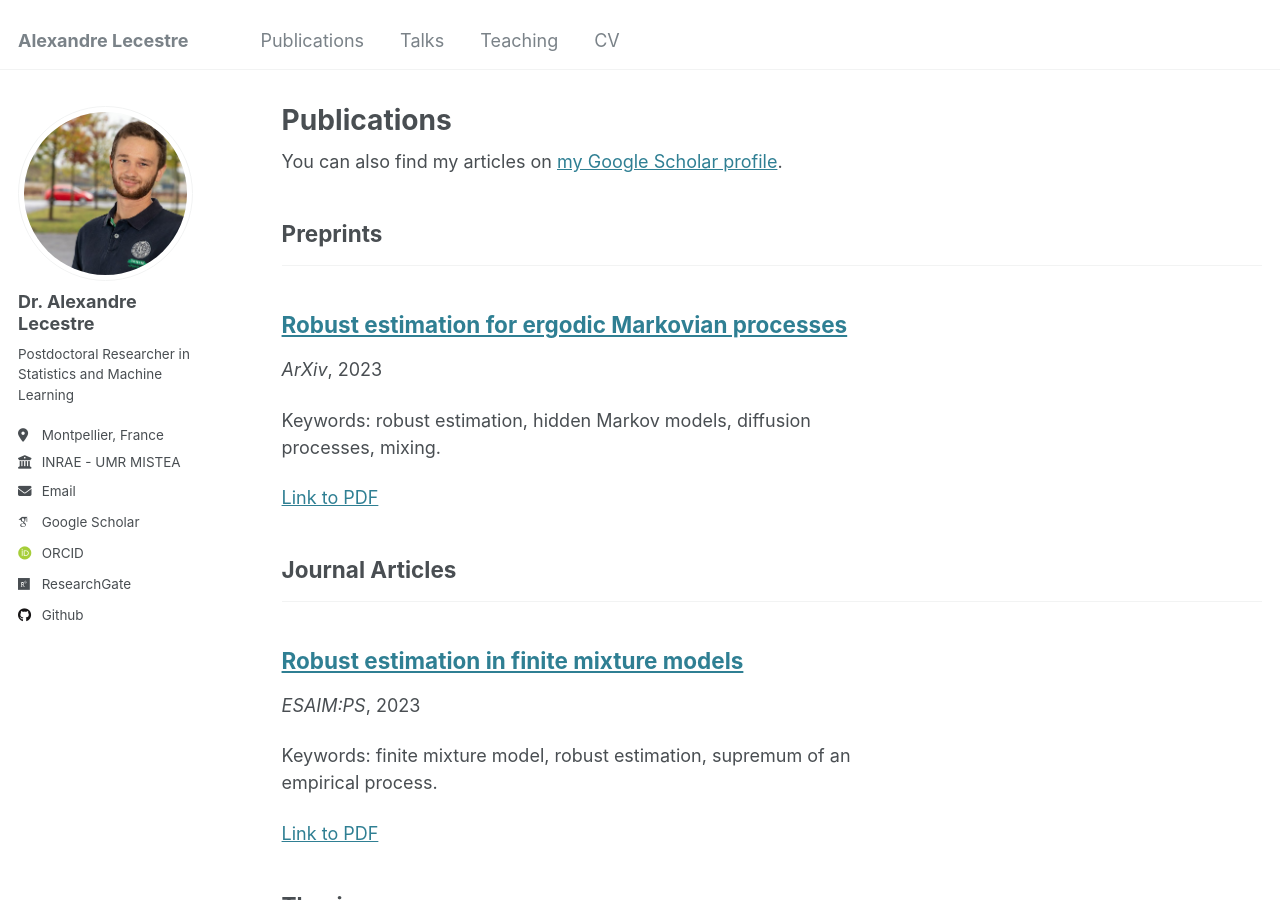
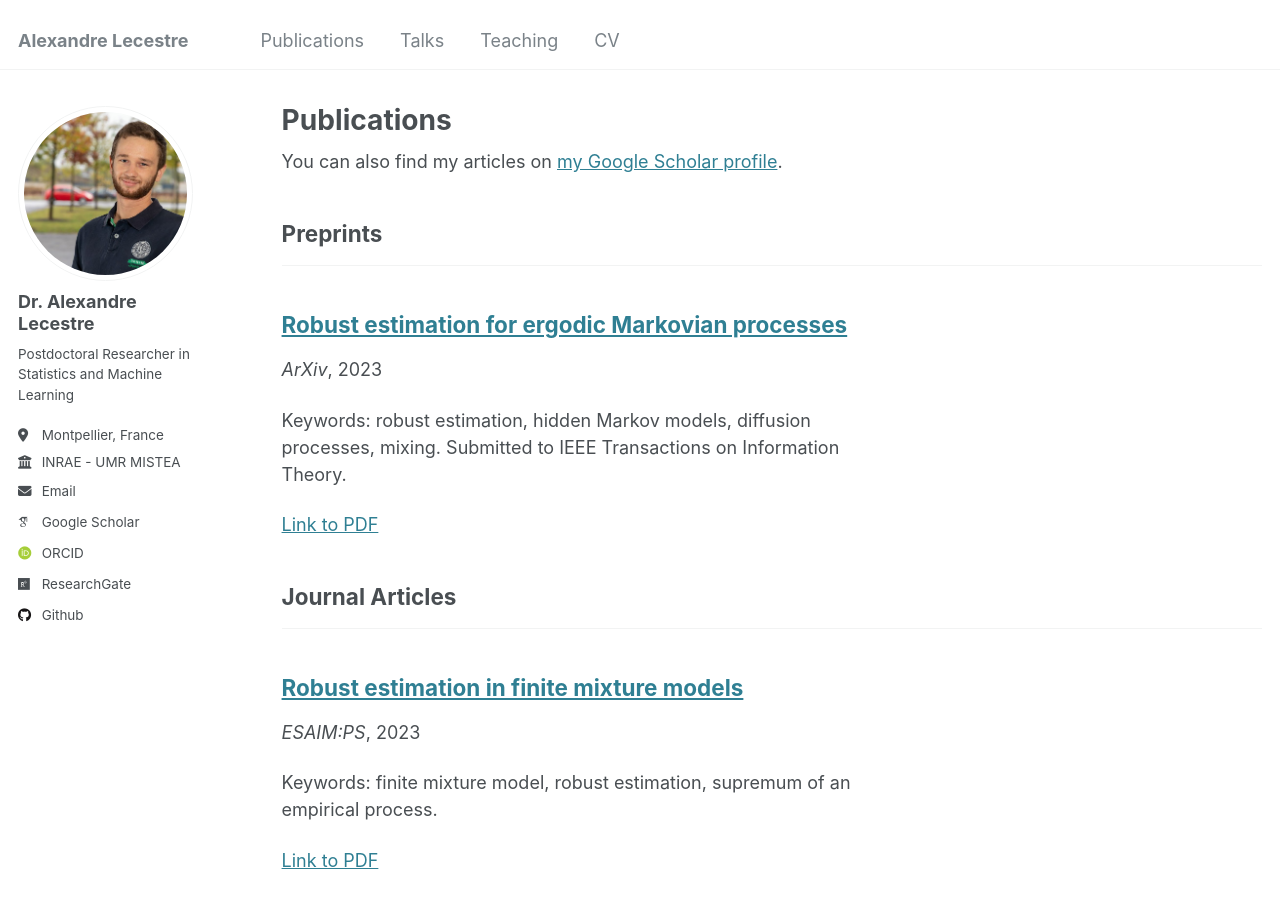
Before and after one commit to alexandre-lecestre/alexandre-lecestre.github.io, a Jekyll site: the page built from _pages/publications.html, in a window 1280 px wide and 900 px high. Built offline with Jekyll 4.4.1, drawn with Linux system fonts in a browser that asks for light colours; some web fonts are replaced.

Commit message:
Update HMM_arxiv.md

```diff
--- a/_publications/HMM_arxiv.md
+++ b/_publications/HMM_arxiv.md
@@ -6,7 +6,7 @@ permalink: /publications/HMM_arxiv
 date: 2023-07-07
 venue: 'ArXiv'
 paperurl: 'https://arxiv.org/abs/2307.03666'
-excerpt: 'Keywords: robust estimation, hidden Markov models, diffusion processes, mixing.'
+excerpt: 'Keywords: robust estimation, hidden Markov models, diffusion processes, mixing. Submitted to IEEE Transactions on Information Theory.'
 ---
 
 ### Abstract
```
